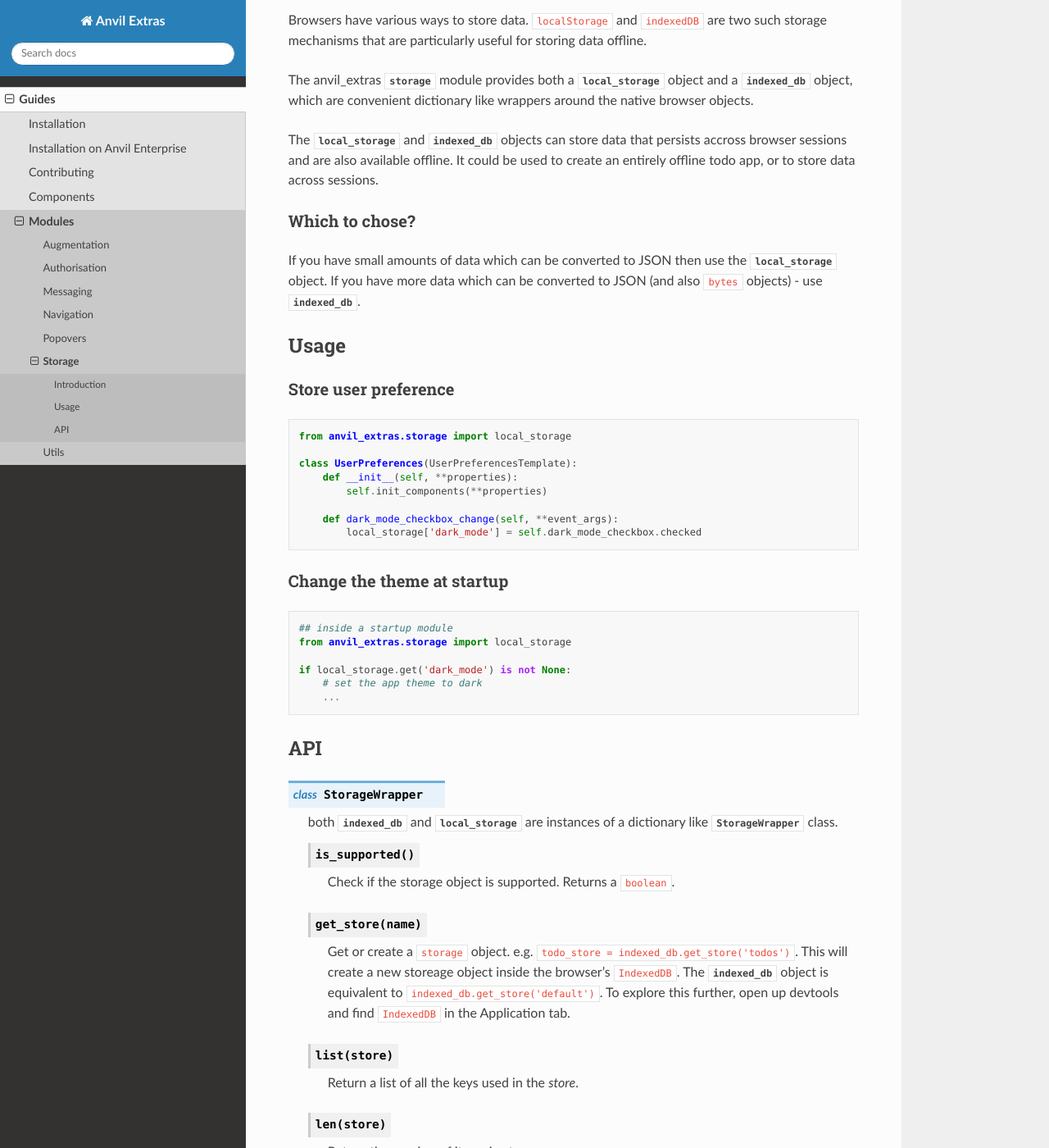
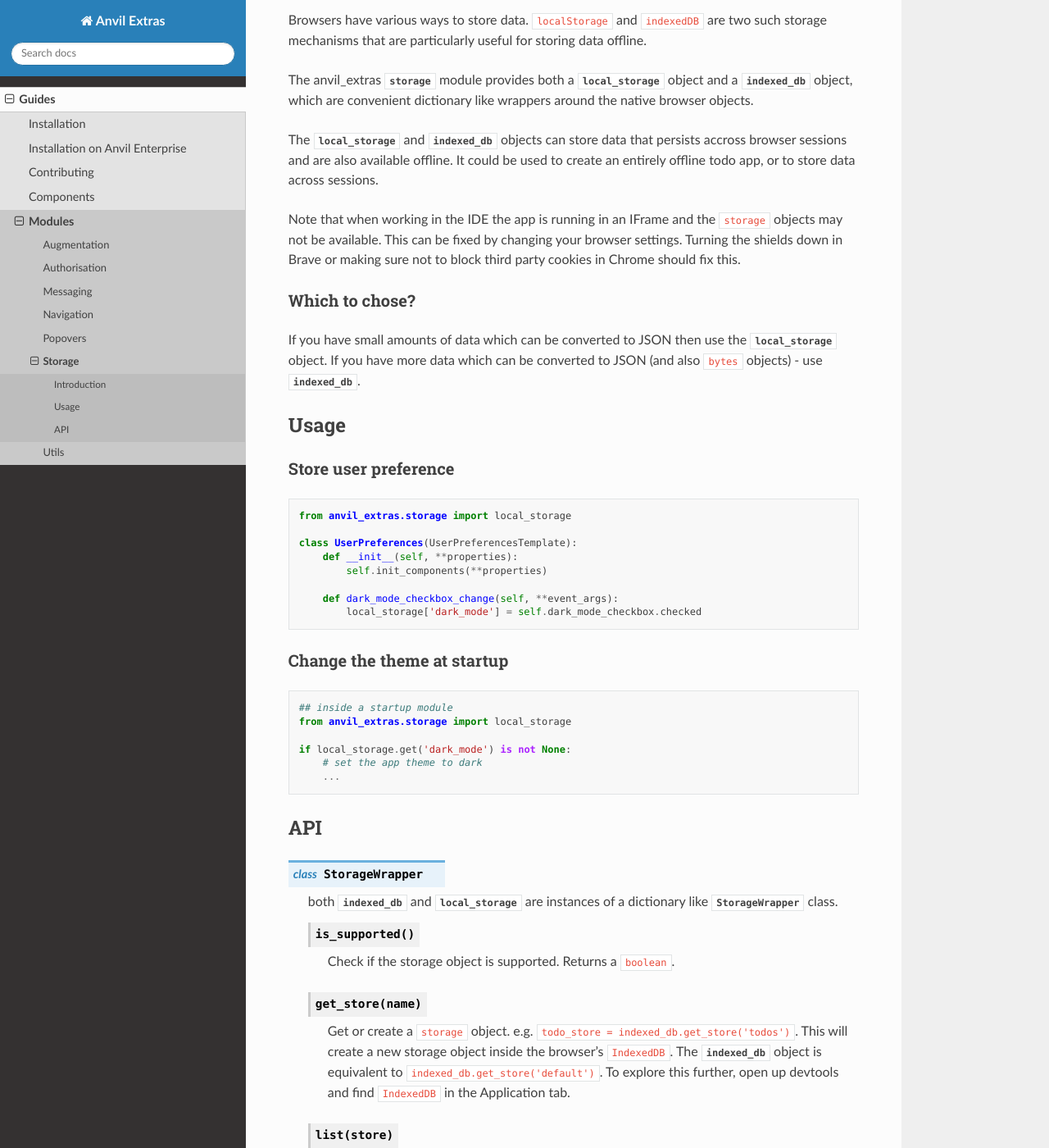
Before and after one commit to anvilistas/anvil-extras, a Sphinx documentation site: the page built from docs/guides/modules/storage.rst, in a window 1280 px wide and 1400 px high, scrolled down 203 px. Shown: the whole window at 82% size. Built offline with Sphinx 7.4.7 and the Read the Docs theme 2.0.0, drawn with Linux system fonts in a browser that asks for light colours; some of the changed text lies outside the part shown.

Commit message:
Fix typos. Add a note about using storage in the IDE. Make sure is_supported actually checks whether the storage object can be accessed.

```diff
--- a/docs/guides/modules/storage.rst
+++ b/docs/guides/modules/storage.rst
@@ -10,6 +10,9 @@ convenient dictionary like wrappers around the native browser objects.
 
 The :attr:`local_storage` and :attr:`indexed_db` objects can store data that persists accross browser sessions and are also available offline.
 It could be used to create an entirely offline todo app, or to store data across sessions.
+
+Note that when working in the IDE the app is running in an IFrame and the ``storage`` objects may not be available. This can be fixed by changing your browser settings.
+Turning the shields down in Brave or making sure not to block third party cookies in Chrome should fix this.
 
 
 Which to chose?
@@ -63,7 +66,7 @@ API
 
    .. describe:: get_store(name)
 
-      Get or create a ``storage`` object. e.g. ``todo_store = indexed_db.get_store('todos')``. This will create a new storeage object inside the browser's ``IndexedDB``.
+      Get or create a ``storage`` object. e.g. ``todo_store = indexed_db.get_store('todos')``. This will create a new storage object inside the browser's ``IndexedDB``.
       The :attr:`indexed_db` object is equivalent to ``indexed_db.get_store('default')``. To explore this further, open up devtools and find ``IndexedDB`` in the Application tab.
 
    .. describe:: list(store)
```
Also changed, not shown: other parts of docs/guides/modules/storage.rst (+1 -1 lines), 1 other file.
